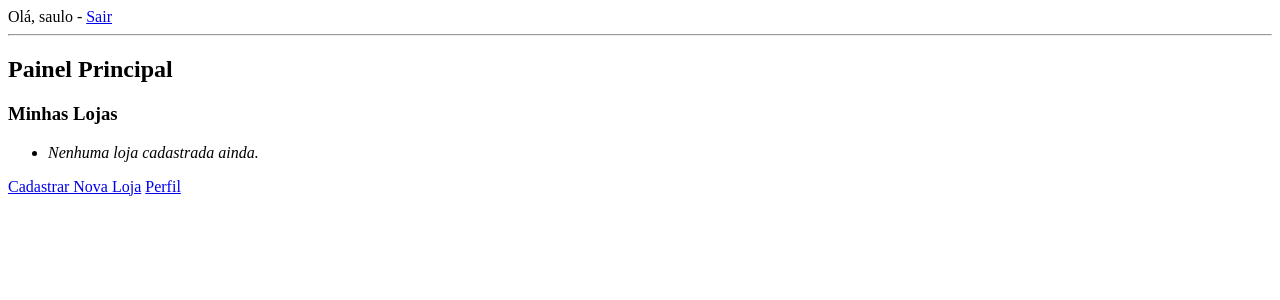
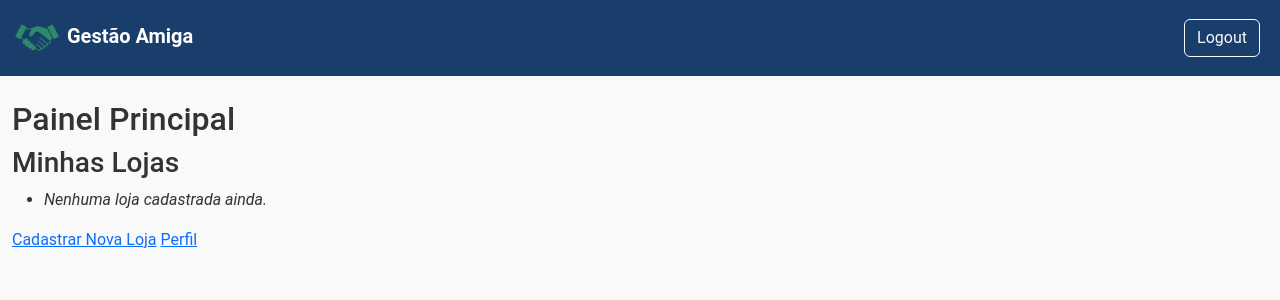
Before and after one commit to saulorodrigocfs/gestao-amiga, a Django app: page /painel-loja/ in a window 1280 px wide. Shown: the top 300 px of the page. Run offline with Django 5.2, Linux system fonts and the light colour scheme; a user stored in the database is signed in; data comes from the database, SQL or seed files in the repository; both versions use the stored data as it was after the commit.

Commit message:
Melhoria de interface, adição do css, adição da logo

```diff
--- a/gestao/views.py
+++ b/gestao/views.py
@@ -18,7 +18,13 @@ from django.db.models import Sum
 def painel_loja(request):
     user = request.user
     lojas = user.lojas.all() #lista de lojas do usuário
-    return render(request, 'painel_loja.html', {'lojas': lojas})
+
+    contexto = {
+        'lojas': lojas,
+        'mostrar_sidebar': False,
+    }
+    return render(request, 'painel_loja.html', contexto)
+
 
 @login_required
 def cadastrar_loja(request):
@@ -80,6 +86,7 @@ def dashboard_loja(request, loja_id):
         'saldo_atual': saldo_atual,
         'ultimas_vendas': ultimas_vendas,
         'despesas_recentes': despesas_recentes,
+        'mostrar_sidebar': True,
     }
     return render(request, 'dashboard_loja.html', contexto)
 
--- /dev/null
+++ b/static/css/estilo.css
@@ -0,0 +1,50 @@
+/* Variáveis de cores */
+:root {
+    --cor-fundo: #f9f9f9;
+    --cor-primaria: #1a3e6b;
+    --cor-secundaria: #28a745;
+    --cor-texto: #333333;
+    --cor-borda: #e0e0e0;
+}
+
+/* Corpo do site*/
+body {
+    background-color: var(--cor-fundo);
+    color: var(--cor-texto);
+    font-family: 'Roboto', sans-serif;
+}
+
+/* Navbar */
+.navbar {
+    background-color: var(--cor-primaria);
+    color: white;
+}
+
+/* Título navbar */
+.brand-text {
+    font-family: 'Roboto', sans-serif;
+    font-size: 20px;
+    font-weight: bold
+}
+
+/* Botões Principais */
+.btn-primary {
+    background-color: var(--cor-secundaria);
+    border-color: var(--cor-secundaria);
+    color: white;
+}
+
+/* Botões secundários */
+.btn-secondary {
+    background-color: #cccccc;
+    border-color: #cccccc;
+    color: #333333;
+}
+
+/* Cards (dashboard, formulários) */
+.card {
+    border: 1px solid var(--cor-borda);
+    background-color: #ffffff;
+    border-radius: 8px;
+    margin-bottom: 15px;
+}
--- a/templates/base.html
+++ b/templates/base.html
@@ -1,21 +1,75 @@
+{% load static %}
 <!DOCTYPE html>
 <html>
 <head>
     <meta charset="UTF-8">
+    <meta name="viewport" content="width=device-width, initial-scale=1">
     <title>Gestão Amiga</title>
+    <link href="https://cdn.jsdelivr.net/npm/bootstrap@5.3.2/dist/css/bootstrap.min.css" rel="stylesheet">
+    <link rel="stylesheet" href="{% static 'css/estilo.css' %}">
 </head>
 <body>
-    <header>
-        {% if user.is_authenticated %}
-            Olá, {{ user.username }} - <a href="{% url 'logout' %}">Sair</a>
-        {% else %}
-            <a href="{% url 'login' %}">Entrar</a> | <a href="{% url 'register' %}">Cadastrar</a>
+
+<!-- Navbar fixa -->
+<nav class="navbar navbar-dark" style="background-color: #1a3e6b;">
+    <div class="container-fluid">
+        <!-- Logo sempre visível -->
+        <a class="navbar-brand" href="#">
+            <img src="{% static 'img/logo.png' %}" alt="Gestão Amiga" height="50">
+            <span class="brand-text">Gestão Amiga</span>
+        </a>
+
+        <!-- Links de login/logout opcionais -->
+        <div class="d-flex">
+            {% if user.is_authenticated %}
+                <a class="btn btn-outline-light me-2" href="{% url 'logout' %}">Logout</a>
+            {% else %}
+                <a class="btn btn-outline-light me-2" href="{% url 'login' %}">Login</a>
+            {% endif %}
+        </div>
+    </div>
+</nav>
+
+<div class="container-fluid">
+    <div class="row">
+        <!-- Sidebar opcional -->
+        {% if mostrar_sidebar %}
+        <nav class="col-md-2 d-none d-md-block sidebar bg-light" style="min-height:100vh; border-right:1px solid #e0e0e0;">
+            <div class="position-sticky pt-3">
+                <ul class="nav flex-column">
+                    <li class="nav-item mb-2">
+                        <a class="btn btn-success text-white w-100" href="{% url 'lista_produtos' loja.id %}">Produtos</a>
+                    </li>
+                    <li class="nav-item mb-2">
+                        <a class="btn btn-success text-white w-100" href="{% url 'lista_vendas' loja.id %}">Vendas</a>
+                    </li>
+                    <li class="nav-item mb-2">
+                        <a class="btn btn-success text-white w-100" href="{% url 'relatorio_lucros' loja.id %}">Relatório de Lucros</a>
+                    </li>
+                    <li class="nav-item mb-2">
+                        <a class="btn btn-success text-white w-100" href="{% url 'lista_clientes' loja.id %}">Clientes</a>
+                    </li>
+                    <li class="nav-item mb-2">
+                        <a class="btn btn-success text-white w-100" href="{% url 'lista_fornecedores' loja.id %}">Fornecedores</a>
+                    </li>
+                    <li class="nav-item mb-2">
+                        <a class="btn btn-success text-white w-100" href="{% url 'lista_despesas' loja.id %}">Despesas</a>
+                    </li>
+                </ul>
+            </div>
+        </nav>
         {% endif %}
-        <hr>
-    </header>
 
-    <main>
-        {% block content %}{% endblock %}
-    </main>
+        <!-- Conteúdo principal -->
+        <main class="{% if mostrar_sidebar %}col-md-10 ms-sm-auto col-lg-10 px-md-4{% else %}col-12{% endif %} py-4">
+            {% block content %}{% endblock %}
+        </main>
+    </div>
+</div>
+
+<!--Bootstrap JS-->
+<script src="https://cdn.jsdelivr.net/npm/bootstrap@5.3.2/dist/js/bootstrap.bundle.min.js"></script>
+{% block extra-scripts %}{% endblock %}
+
 </body>
 </html>
--- a/templates/dashboard_loja.html
+++ b/templates/dashboard_loja.html
@@ -7,7 +7,7 @@
     <!--Resumo financeiro-->
     <div class="section resumo-financeiro">
         <h3>Resumo financeiro</h3>
-        <p>Saldo atual: R$ {{ saldo_atual | floatformat:2 }}</p>
+        <p>Saldo atual do caixa: R$ {{ saldo_atual | floatformat:2 }}</p>
         <p>Total de receitas: R$ {{ total_receitas | floatformat:2 }}</p>
         <p>Total de despesas: R$ {{ total_despesas | floatformat:2 }}</p>
     </div>
@@ -29,7 +29,7 @@
         <h3>Despesas Recentes</h3>
         <ul>
             {% for despesa in despesas_recentes %}
-                <li>{{ despesa.decricao }} - R$ {{ despesa.valor | floatformat:2 }}</li>
+                <li>{{ despesa.descricao }} - R$ {{ despesa.valor | floatformat:2 }}</li>
             {% empty %}
                 <li>Nenhuma despesa registrada</li>
             {% endfor %}
```
Also changed, not shown: db.sqlite3, gestao/static/img/logo.PNG (added).
